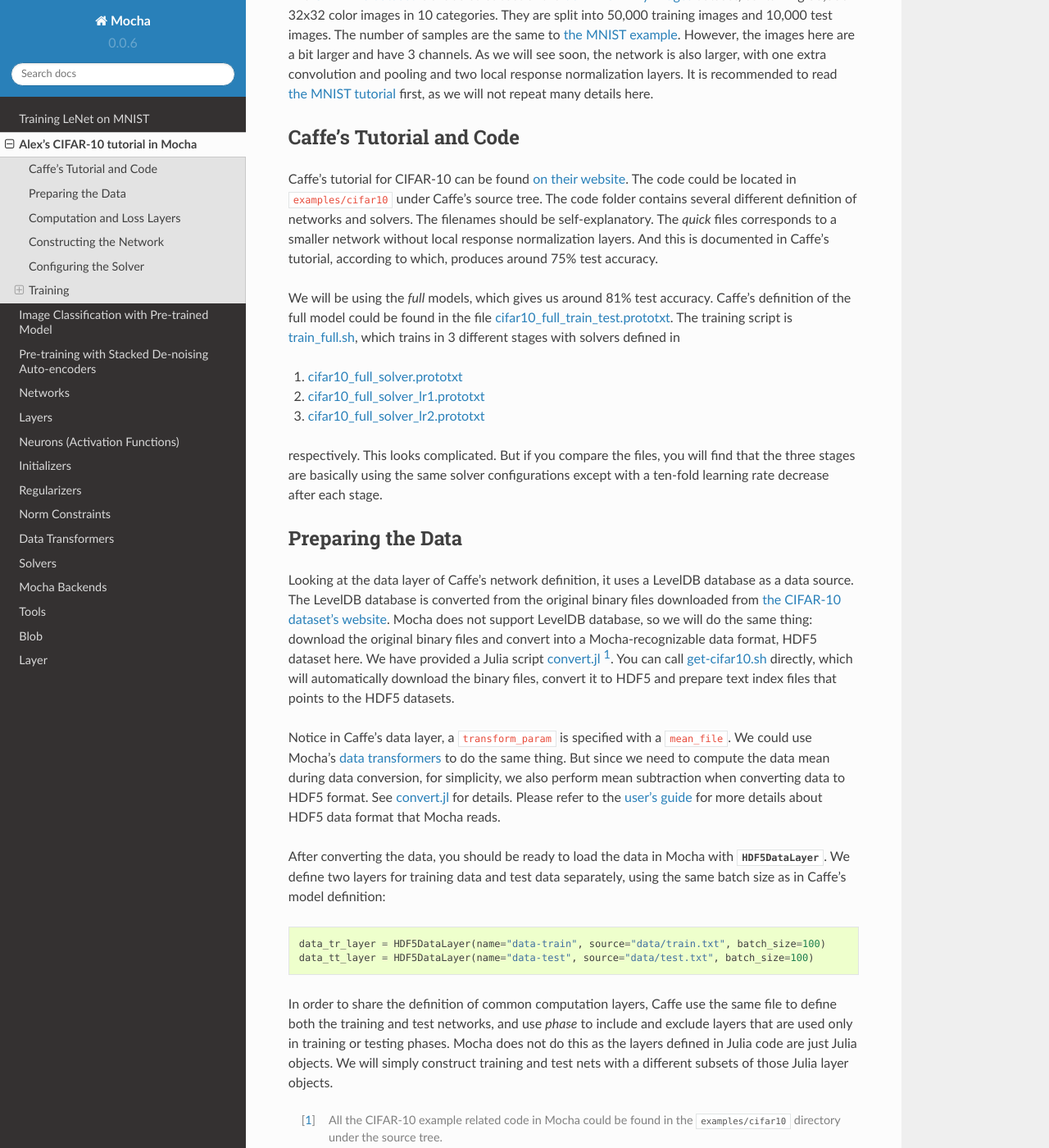
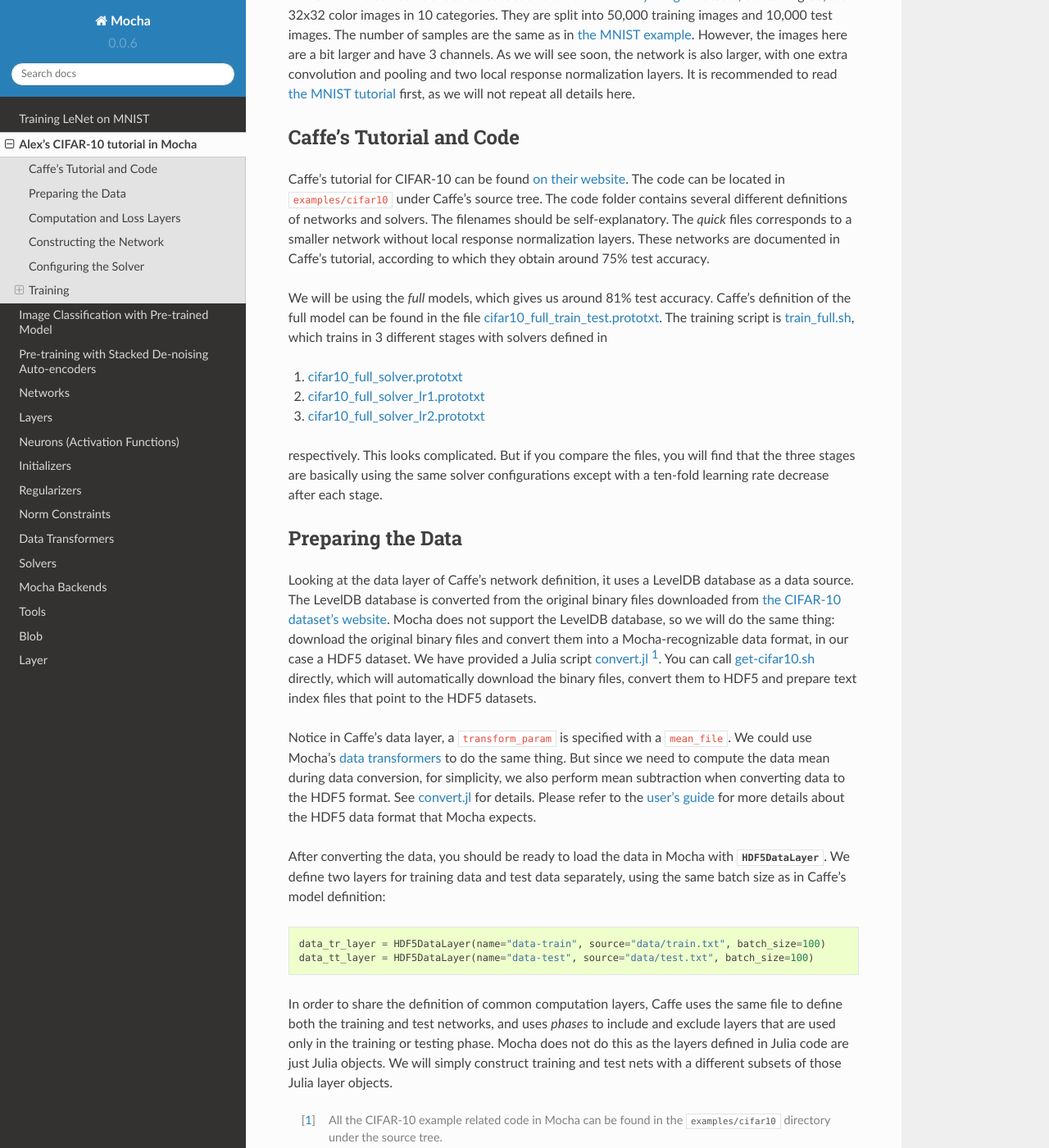
Before and after one commit to pluskid/Mocha.jl, a Sphinx documentation site: the page built from docs/tutorial/cifar10.rst, in a window 1280 px wide and 1400 px high, scrolled down 297 px. Shown: the whole window at 82% size. Built offline with Sphinx 7.4.7 and the Read the Docs theme 2.0.0, drawn with Linux system fonts in a browser that asks for light colours; some of the changed text lies outside the part shown.

Commit message:
cifar and mnist-sda typos

```diff
--- a/docs/tutorial/cifar10.rst
+++ b/docs/tutorial/cifar10.rst
@@ -14,26 +14,26 @@
 a labeled subset of the `80 Million Tiny Images
 <http://people.csail.mit.edu/torralba/tinyimages/>`_ dataset, containing 60,000
 32x32 color images in 10 categories. They are split into 50,000 training images
-and 10,000 test images. The number of samples are the same to :doc:`the MNIST
+and 10,000 test images. The number of samples are the same as in :doc:`the MNIST
 example </tutorial/mnist>`. However, the images here are a bit larger and have
 3 channels. As we will see soon, the network is also larger, with one extra
 convolution and pooling and two local response normalization layers. It is
 recommended to read :doc:`the MNIST tutorial </tutorial/mnist>` first, as we
-will not repeat many details here.
+will not repeat all details here.
 
 Caffe's Tutorial and Code
 -------------------------
 
 Caffe's tutorial for CIFAR-10 can be found `on their website
 <http://caffe.berkeleyvision.org/gathered/examples/cifar10.html>`_. The code
-could be located in ``examples/cifar10`` under Caffe's source tree. The code
-folder contains several different definition of networks and solvers. The
+can be located in ``examples/cifar10`` under Caffe's source tree. The code
+folder contains several different definitions of networks and solvers. The
 filenames should be self-explanatory. The *quick* files corresponds to a smaller
-network without local response normalization layers. And this is documented in
-Caffe's tutorial, according to which, produces around 75% test accuracy.
+network without local response normalization layers. These networks are documented in
+Caffe's tutorial, according to which they obtain around 75% test accuracy.
 
 We will be using the *full* models, which gives us around 81% test accuracy.
-Caffe's definition of the full model could be found in the file
+Caffe's definition of the full model can be found in the file
 `cifar10_full_train_test.prototxt
 <https://github.com/BVLC/caffe/blob/master/examples/cifar10/cifar10_full_train_test.prototxt>`_.
 The training script is
@@ -55,21 +55,21 @@
 Looking at the data layer of Caffe's network definition, it uses a LevelDB
 database as a data source. The LevelDB database is converted from the original
 binary files downloaded from `the CIFAR-10 dataset's website
-<http://www.cs.toronto.edu/~kriz/cifar.html>`_. Mocha does not support LevelDB
+<http://www.cs.toronto.edu/~kriz/cifar.html>`_. Mocha does not support the LevelDB
 database, so we will do the same thing: download the original binary files and
-convert into a Mocha-recognizable data format, HDF5 dataset here. We have
+convert them into a Mocha-recognizable data format, in our case a HDF5 dataset. We have
 provided a Julia script `convert.jl`_ [1]_. You can call `get-cifar10.sh
 <https://github.com/pluskid/Mocha.jl/blob/master/examples/cifar10/get-cifar10.sh>`_
-directly, which will automatically download the binary files, convert it to HDF5
-and prepare text index files that points to the HDF5 datasets.
+directly, which will automatically download the binary files, convert them to HDF5
+and prepare text index files that point to the HDF5 datasets.
 
 Notice in Caffe's data layer, a ``transform_param`` is specified with
 a ``mean_file``. We could use Mocha's :doc:`data transformers
 </user-guide/data-transformer>` to do the same thing. But since we need to
 compute the data mean during data conversion, for simplicity, we also perform
-mean subtraction when converting data to HDF5 format. See `convert.jl`_ for
+mean subtraction when converting data to the HDF5 format. See `convert.jl`_ for
 details. Please refer to the :doc:`user's guide </user-guide/layers/data-layer>`
-for more details about HDF5 data format that Mocha reads.
+for more details about the HDF5 data format that Mocha expects.
 
 After converting the data, you should be ready to load the data in Mocha with
 :class:`HDF5DataLayer`. We define two layers for training data and test data
@@ -80,16 +80,16 @@
    data_tr_layer = HDF5DataLayer(name="data-train", source="data/train.txt", batch_size=100)
    data_tt_layer = HDF5DataLayer(name="data-test", source="data/test.txt", batch_size=100)
 
-In order to share the definition of common computation layers, Caffe use the
-same file to define both the training and test networks, and use *phase* to
-include and exclude layers that are used only in training or testing phases.
+In order to share the definition of common computation layers, Caffe uses the
+same file to define both the training and test networks, and uses *phases* to
+include and exclude layers that are used only in the training or testing phase.
 Mocha does not do this as the layers defined in Julia code are just Julia
 objects. We will simply construct training and test nets with a different
 subsets of those Julia layer objects.
 
 .. _convert.jl: https://github.com/pluskid/Mocha.jl/blob/master/examples/cifar10/convert.jl
 
-.. [1] All the CIFAR-10 example related code in Mocha could be found in the
+.. [1] All the CIFAR-10 example related code in Mocha can be found in the
    ``examples/cifar10`` directory under the source tree.
 
 Computation and Loss Layers
@@ -164,7 +164,7 @@
    ip1_layer   = InnerProductLayer(name="ip1", output_dim=10, weight_init=GaussianInitializer(std=0.01),
        weight_regu=L2Regu(250), bottoms=[:pool3], tops=[:ip1])
 
-You might have already noticed is that Mocha does not have a ReLU layer.
+You might have already noticed that Mocha does not have a ReLU layer.
 Instead, ReLU, like Sigmoid, are treated as :doc:`neurons or activation
 functions </user-guide/neuron>` attached to layers.
 
@@ -182,7 +182,7 @@
    acc_layer   = AccuracyLayer(name="accuracy", bottoms=[:ip1, :label])
 
 Next we collect the layers, and define a Mocha :class:`Net` on
-a :class:`CuDNNBackend`. You could use :class:`CPUBackend` if no CUDA-compatible
+a :class:`CuDNNBackend`. You can use :class:`CPUBackend` if no CUDA-compatible
 GPU devices are available. But it will be much slower (see also
 :doc:`/user-guide/backend`).
 
@@ -247,9 +247,9 @@
        load_from="snapshots")
    solver = SGD(solver_params)
 
-The other parameters like regularization coefficient, momentum are directly
-translated from Caffe's solver configuration. Progress report, automatic
-snapshots could equivalently be done in Mocha as *coffee breaks* for the solver:
+The other parameters like regularization coefficient and momentum are directly
+translated from Caffe's solver configuration. Progress reporting and automatic
+snapshots can equivalently be done in Mocha as *coffee breaks* for the solver:
 
 .. code-block:: julia
 
@@ -263,14 +263,14 @@
    test_net = Net("CIFAR10-test", backend, [data_tt_layer, common_layers..., acc_layer])
    add_coffee_break(solver, ValidationPerformance(test_net), every_n_iter=1000)
 
-.. [3] Looking at the Caffe's solver configuration, I happily realized that I am
+.. [3] Looking at the Caffe solver configuration, I happily realized that I am
    not the only person in the world who sometimes mis-type o as 0. :P
 
 Training
 --------
 
-Now we could start training by calling ``solve(solver, net)``. Depending on
-different :doc:`backends </user-guide/backend>`, the training speed could vary.
+Now we can start training by calling ``solve(solver, net)``. Depending on
+different :doc:`backends </user-guide/backend>`, the training speed can vary.
 Here are some sample training logs from my own test. Note this is **not**
 a controlled comparison, just to get a rough feeling.
 
```
Also changed, not shown: other parts of docs/tutorial/cifar10.rst (+2 -2 lines), docs/tutorial/mnist-sDA.rst (+20 -20 lines).
